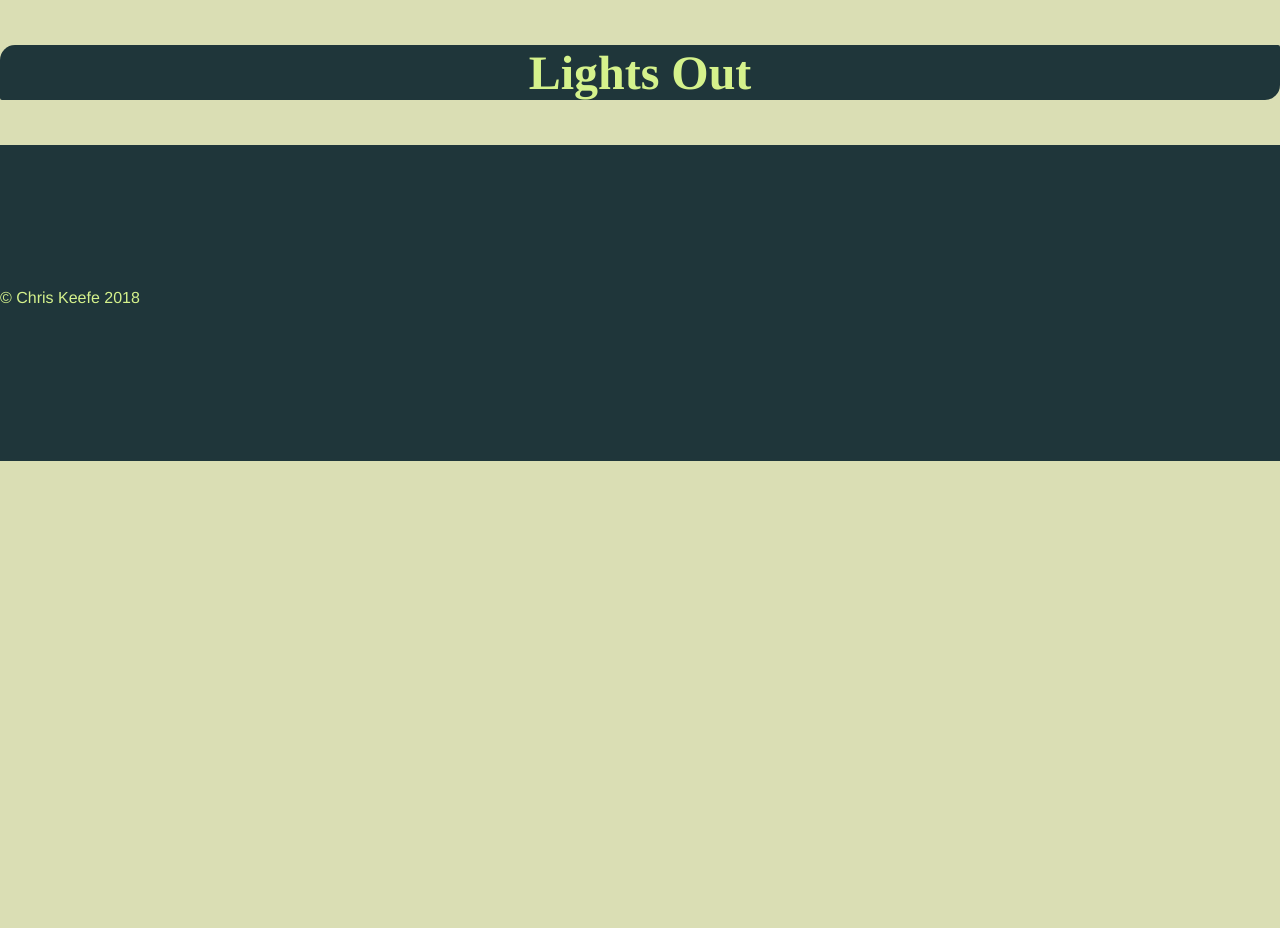
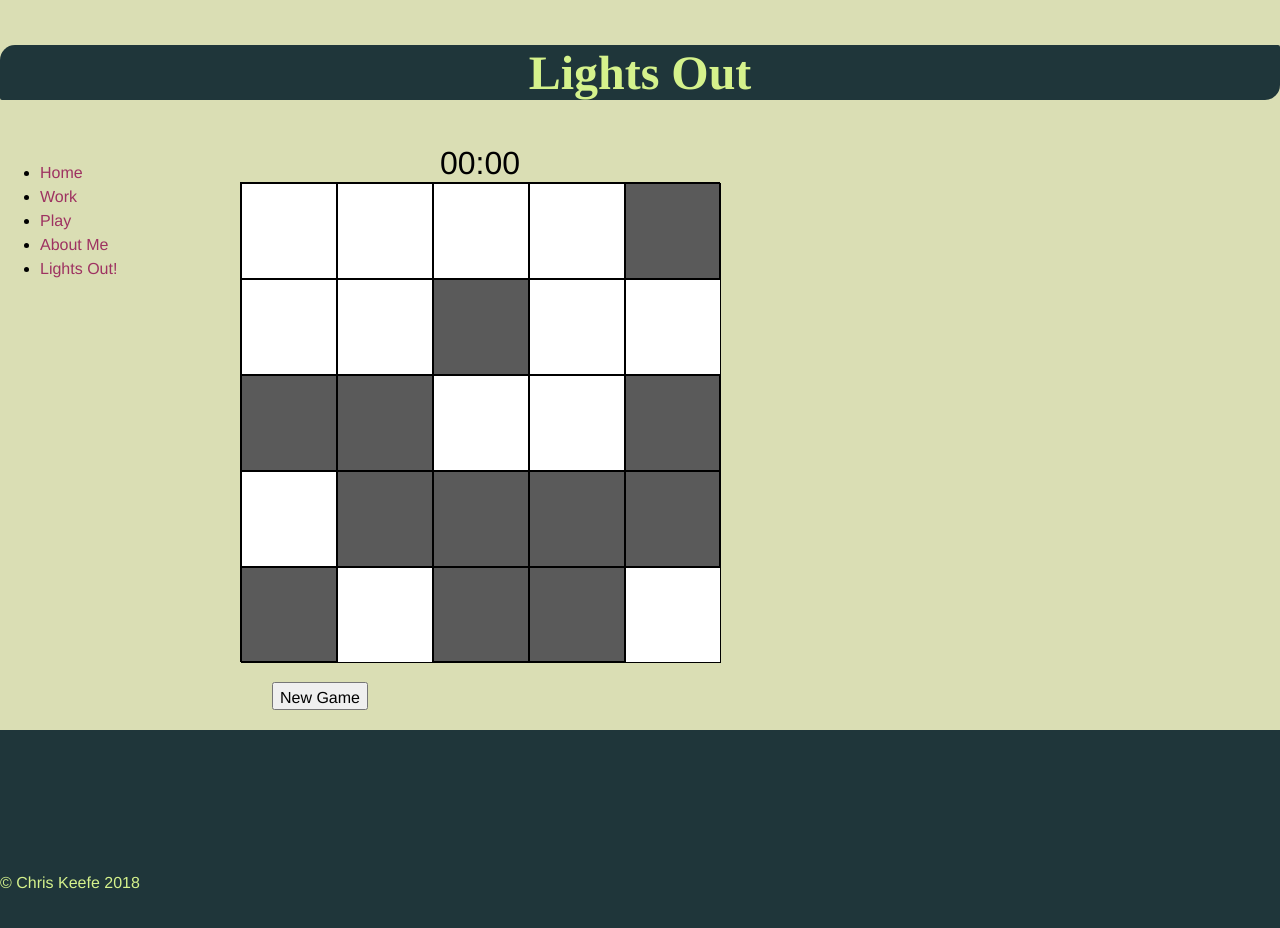
Before and after one commit to nancyjpeterson/AmateurHour, a plain HTML site: page lightsout.html in a window 1280 px wide. Before the commit the page ends 800 px from the top, so only its background shows below. Drawn offline with Linux system fonts and the light colour scheme.

Commit message:
adds timer, click handlers incl toggleSquares, start config

```diff
--- a/js/lightsout.js
+++ b/js/lightsout.js
@@ -1,20 +1,52 @@
-% window.getComputedStyle(document.querySelector...) //pass this element reference
-grid-column-end and grid-column-start
+// window.getComputedStyle(document.querySelector...) //pass this element reference
+// grid-column-end and grid-column-start
 
+import Timer from './timer.js'
 const height = 5
 const width = 5
+const timer = new Timer()
 
-function setupGrid() {
-	const squares = document.querySelectorAll('.lightsout-square')
-	for (let i  = 0; i < squares.length; i++) {
-		const rowIndex = Math.floor(i / height)
-		const colIndex = i % width
-		// set grid indices with starting index of 1
-		squares[i].style.gridRowStart = row + 1
-		squares[i].style.gridColumnStart = col + 1
+
+function setup () {
+  const squares = document.querySelectorAll('.lightsout-square')
+  for (let i = 0; i < squares.length; i++) {
+    const row = Math.floor(i / height)
+    const col = i % height
+		// set starting grid indices at 1
+    squares[i].style.gridRowStart = row + 1
+    squares[i].style.gridColumnStart = col + 1
+    squares[i].addEventListener('click', squareClickHandler)
+  }
+  const newGameButton = document.getElementById('lightsout-newgame-btn')
+  newGameButton.addEventListener('click', newGame)
+  setUpTimer()
+  configureStart()
 }
 
-setupGrid()
+function newGame(){
+  setUpTimer()
+  configureStart()
+}
+
+function setUpTimer() {
+  document.getElementById("lightsout-timer").innerHTML = "00:00"
+  timer.reset()
+}
+
+function updateTimer() {
+  timer.currentTime =  timer.getElapsedTime() //TODO: Format
+  document.getElementById("lightsout-timer").innerHTML = timer.currentTime
+}
+
+function startGame() {
+  startTimer()
+  setBoard()
+}
+//in JS, you can get the current date by creating a new Date().
+// possible to get time by creating a Date at start and a Date every second, find the difference and push to timer display
+
+//use setInterval(func, intervalInMS) to run a func every second
+setup()
 
 //access squares based on gridRowStart and colRowStart
 //use CSS Attribute Selector attr* = value to find attributes with name attr that contain at least one string value
@@ -22,23 +54,41 @@ setupGrid()
 
 //if you have an internal representation of game state, use 0-4 indices. Otherwise, 1-5
 
-function getSquare (row, col){
-	return document.querySelector(".lightsout-square" +
-																`[style="grid-row-start: ${row}"]` +
-																`[style="grid-column-start: ${col}"]`)
+// row and col are 1-5 here
+function getSquare (row, col) {
+  return document.querySelector(".lightsout-square" +
+                                `[style*="grid-row-start: ${row}"]` +
+                                `[style*="grid-column-start: ${col}"]`)
 }
 
-// Don't just change background color to white. Instead, create a class .js-lightsoutsquareOn { background-color: white; }
-// toggle with square.classlist.add(lightsoutsquareOn) and square.classlist.remove(lightsoutsquareOn)
-// square.classlist.contains(lightsoutsquareOn)...
+function getAdjacentSquares (row, col) {
+  return [
+    getSquare(row, col),
+    getSquare(row-1, col),
+    getSquare(row+1, col),
+    getSquare(row, col-1),
+    getSquare(row, col+1)
+  ].filter((sqr) => sqr !== null)
+}
 
+function squareClickHandler (event) {
+  console.log(event.currentTarget.style.gridRowStart)
+  toggleSquares(parseInt(event.currentTarget.style.gridRowStart), parseInt(event.currentTarget.style.gridColumnStart))
+}
 
-// create a function that changes the color of squares around a clicked square.
-// call this 10-30 times to create a "random" solveable start configuration
+function toggleSquares (row, col) {
+  for (const square of getAdjacentSquares(row, col)) {
+    square.classList.toggle('js-lightsout-square-on')
+  }
+}
 
-//create decoupled board and game logic.
+function configureStart () {
+  for (let i = 0; i < Math.floor(Math.random() * 11 ) + 25; i++){
+    toggleSquares(Math.floor(Math.random() * 5) + 1,
+                             Math.floor(Math.random() * (5)) + 1)
+  }
+}
 
-//in JS, you can get the current date by creating a new Date().
-// possible to get time by creating a Date at start and a Date every second, find the difference and push to timer display
-
-//use setInterval(func, intervalInMS) to run a func every second
+// Reset game (and message)
+// Overlay lock screen
+// finish timer
--- a/js/timer.js
+++ b/js/timer.js
@@ -1,39 +1,46 @@
-export default class Timer{
-  constructor (){
+export default class Timer {
+  constructor () {
     this._running = false
-    this. _startTime = null
+    this._startTime = null
     this._stopTime = null
   }
 
   start () {
-if (this.running){
-return}
-this.startTime = new Date()
+    if (this._running) {
+      return
+    }
+    this._startTime = new Date()
     this._running = true
   }
 
-stop(){
+  stop () {
+    if (!this._running) {
+      return
+    }
     this._stopTime = new Date()
     this._running = false
   }
 
-reset(){
+  reset () {
     this._running = false
-  this._startTim = null
-  thils._stopTime = null
+    this._startTime = null
+    this._stopTime = null
   }
 
-getElapsedTime(){
-  if (this.startTim === null) {
-    return [‘0’, ‘0’]
+  getElapsedTime () {
+    if (this._startTime === null) {
+      return ['0', '0']
     }
     let elapsed = 0
     if (this._stopTime !== null) {
       elapsed = this._stopTime - this._startTime
-} else {
+    }
+    else {
       elapsed = new Date() - this._startTime
     }
     let seconds = Math.floor(elapsed / 1000)
-  const minutes = Math.floor(seconds/60)
-  return [minutes.toString(), (seconds % 60).toString())]
+    const minutes = Math.floor(seconds / 60)
+    return [minutes.toString(), (seconds % 60).toString()]
   }
+
+}
--- a/lightsout.html
+++ b/lightsout.html
@@ -5,6 +5,7 @@
     <link href="stylesheets/layout.css" type="text/css" rel="stylesheet">
     <link href="stylesheets/presentation.css" type="text/css" rel="stylesheet">
     <link href="stylesheets/lightsout.css" type="text/css" rel="stylesheet">
+    <script type="module" src="js/lightsout.js"></script>
     <link rel="shortcut icon" type="image/x-icon" href="favicon.ico">
     <title>Chris Keefe: Not a Front-End Developer</title>
   </head>
@@ -12,9 +13,17 @@
 		<header>
 			<h1>Lights Out</h1>
 		</header>
+    <nav>
+      <ul>
+        <li><a href="index.html">Home</a></li>
+        <li><a href="work.html">Work</a></li>
+        <li><a href="play.html">Play</a></li>
+        <li><a href="about_me.html">About Me</a></li>
+        <li><a href="lightsout.html">Lights Out!</a></li>
+      </ul>
+    </nav>
 		<div id="lightsout">
-			<div id="lightsout-timer">
-      </div>
+			<div id="lightsout-timer">TIMER</div>
 			<div id="lightsout-board">
 				<div class="lightsout-square"></div>
 				<div class="lightsout-square"></div>
@@ -42,6 +51,7 @@
 				<div class="lightsout-square"></div>
 				<div class="lightsout-square"></div>
       </div>
+      <button id="lightsout-newgame-btn">New Game</button>
     </div>
     <footer>
       <div class=footer-bar>
--- a/stylesheets/layout.css
+++ b/stylesheets/layout.css
@@ -24,4 +24,6 @@ article {
   grid-area: main;
 }
 
-footer {grid-area: ft;}
+footer {
+  grid-area: ft;
+}
--- a/stylesheets/lightsout.css
+++ b/stylesheets/lightsout.css
@@ -0,0 +1,56 @@
+#lightsout * {
+    box-sizing: border-box;
+}
+
+#lightsout {
+    width: 10em;
+    margin: auto;
+}
+
+#lightsout-timer {
+    width: 15em;
+
+    font-size: 2em;
+    text-align: center;
+
+    margin: auto;
+}
+
+#lightsout-board {
+    font-size: 2em;
+
+    width: 15em;
+    height: 15em;
+
+    display: grid;
+    grid-template-columns: repeat(5, 3em);
+
+    background-color: rgb(90, 90, 90);
+
+    margin: auto;
+    margin-bottom: 20px;
+    border: 1px solid black;
+}
+
+.lightsout-square {
+    width: 3em;
+    height: 3em;
+
+    grid-row-start: auto;
+    grid-column-start: auto;
+
+
+    border: 1px solid black;
+}
+
+.js-lightsout-square-on {
+    background-color: white;
+}
+
+#lightsout-newgame-btn {
+    display: block;
+
+    margin: auto;
+    margin-bottom: 20px;
+    padding-top: 0.3em;
+}
```
Also changed, not shown: about_me.html (+1 -0 lines), play.html (+1 -0 lines), work.html (+1 -0 lines). Lines whose indentation alone changed are shown as unchanged.
